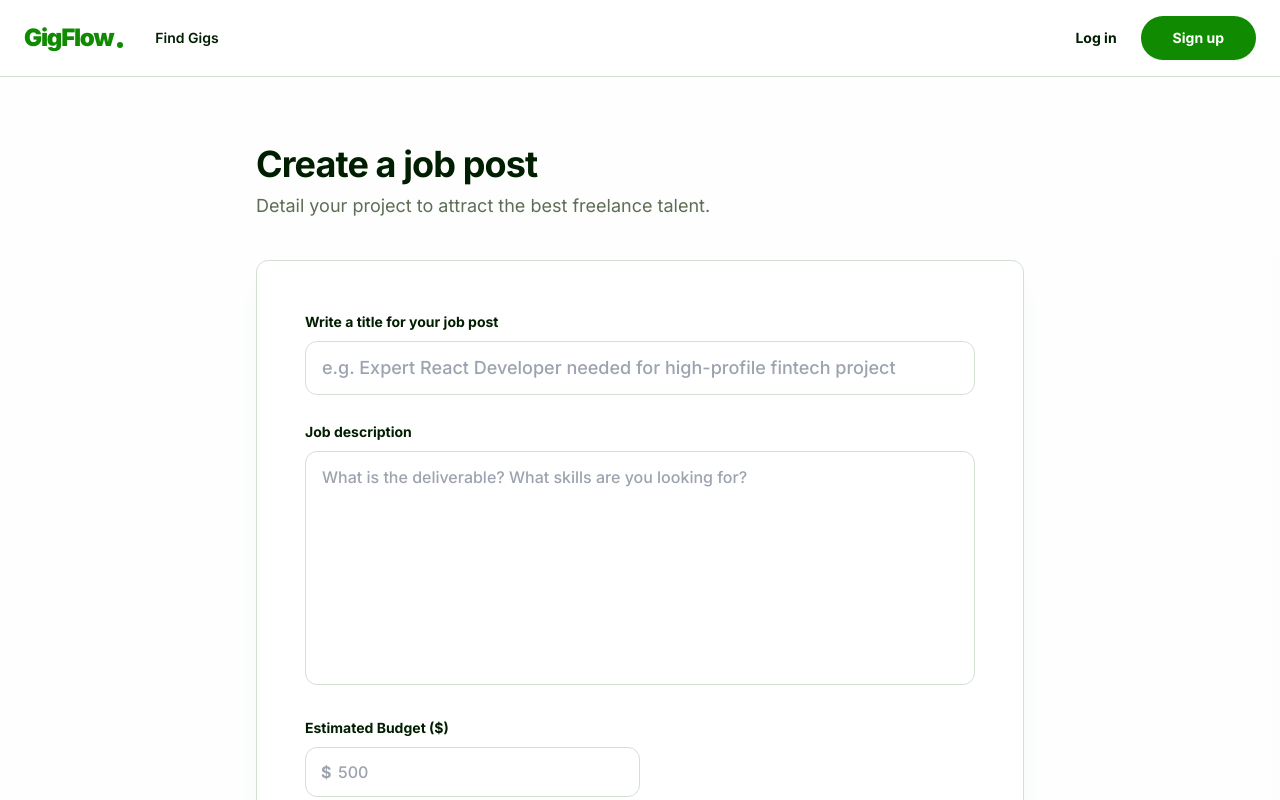
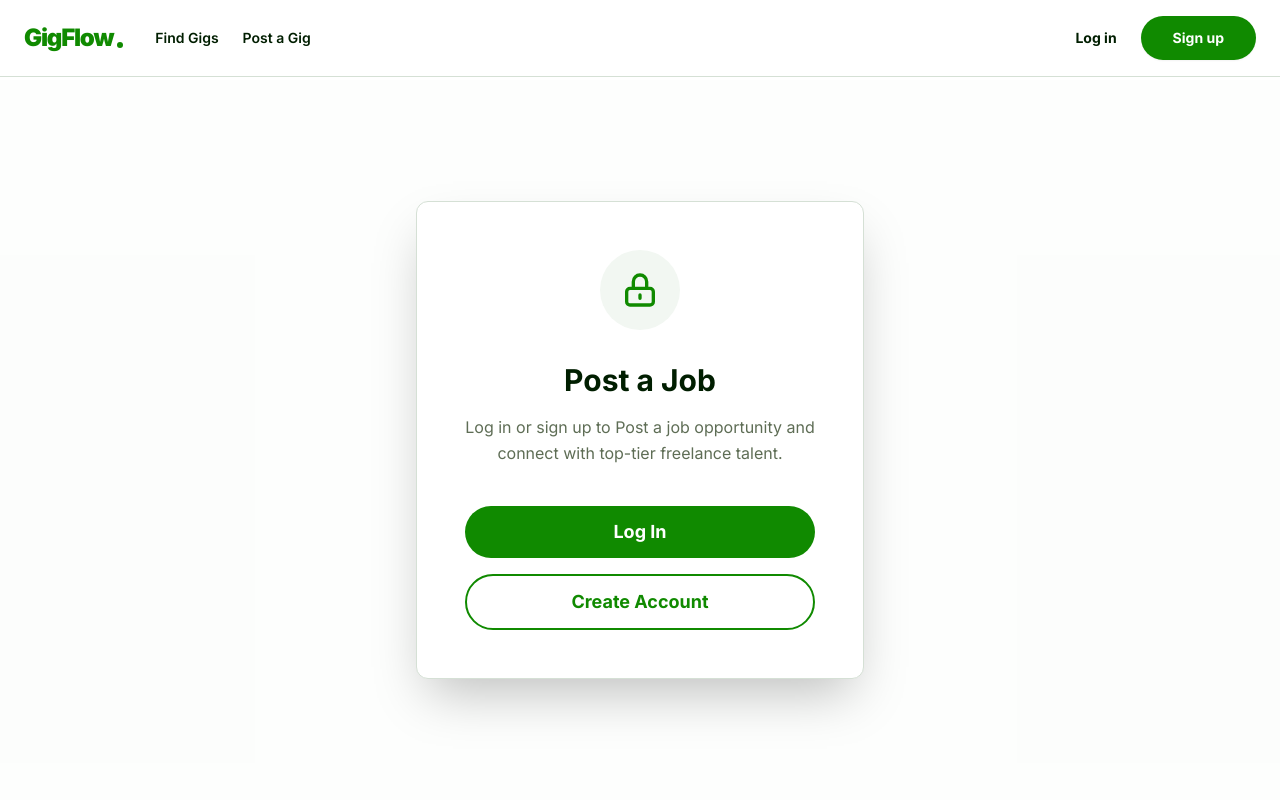
Before and after one commit to prob-Code/GigFlow, a React (Vite) app in the folder gigflow-frontend/: page /post in a window 1280 px wide. Shown: the top 800 px of the page. Built offline with nearby package versions, Linux system fonts and the light colour scheme; no server answers.

Commit message:
Allow guest access to gig exploration and add auth prompts for posting/applying

```diff
--- a/gigflow-frontend/src/components/Navbar.jsx
+++ b/gigflow-frontend/src/components/Navbar.jsx
@@ -24,9 +24,7 @@ export default function Navbar() {
 
                     <div className="hidden md:flex items-center gap-6">
                         <Link to="/" className="text-sm font-semibold text-[#001e00] hover:text-[#108a00] transition-colors">Find Gigs</Link>
-                        {user && (
-                            <Link to="/post" className="text-sm font-semibold text-[#001e00] hover:text-[#108a00] transition-colors">Post a Gig</Link>
-                        )}
+                        <Link to="/post" className="text-sm font-semibold text-[#001e00] hover:text-[#108a00] transition-colors">Post a Gig</Link>
                     </div>
                 </div>
 
--- a/gigflow-frontend/src/pages/PostGig.jsx
+++ b/gigflow-frontend/src/pages/PostGig.jsx
@@ -1,9 +1,11 @@
-import { useState } from "react";
-import { useNavigate } from "react-router-dom";
+import { useState, useContext } from "react";
+import { useNavigate, Link } from "react-router-dom";
 import { motion } from "framer-motion";
 import api from "../api/axios";
+import { AuthContext } from "../context/AuthContext";
 
 export default function PostGig() {
+    const { user } = useContext(AuthContext);
     const [gig, setGig] = useState({ title: "", description: "", budget: "" });
     const [loading, setLoading] = useState(false);
     const navigate = useNavigate();
@@ -21,6 +23,32 @@ export default function PostGig() {
             setLoading(false);
         }
     };
+
+    if (!user) {
+        return (
+            <div className="min-h-[calc(100vh-80px)] flex flex-col items-center justify-center bg-[#f2f7f2]/20 px-6">
+                <motion.div
+                    initial={{ opacity: 0, scale: 0.95 }}
+                    animate={{ opacity: 1, scale: 1 }}
+                    className="max-w-md w-full upwork-card text-center !p-12 shadow-2xl"
+                >
+                    <div className="w-20 h-20 bg-[#f2f7f2] rounded-full flex items-center justify-center mx-auto mb-8">
+                        <svg className="w-10 h-10 text-[#108a00]" fill="none" stroke="currentColor" viewBox="0 0 24 24">
+                            <path strokeLinecap="round" strokeLinejoin="round" strokeWidth="2" d="M12 15v2m-6 4h12a2 2 0 002-2v-6a2 2 0 00-2-2H6a2 2 0 00-2 2v6a2 2 0 002 2zm10-10V7a4 4 0 00-8 0v4h8z" />
+                        </svg>
+                    </div>
+                    <h2 className="text-3xl font-bold text-[#001e00] mb-4">Post a Job</h2>
+                    <p className="text-[#5e6d55] mb-10 leading-relaxed">
+                        Log in or sign up to Post a job opportunity and connect with top-tier freelance talent.
+                    </p>
+                    <div className="space-y-4">
+                        <Link to="/login" className="upwork-btn-primary block w-full py-4 text-center text-lg">Log In</Link>
+                        <Link to="/register" className="upwork-btn-secondary block w-full py-4 text-center text-lg border-2">Create Account</Link>
+                    </div>
+                </motion.div>
+            </div>
+        );
+    }
 
     return (
         <div className="min-h-[calc(100vh-80px)] bg-[#f2f7f2]/20 py-16 px-6">
```
